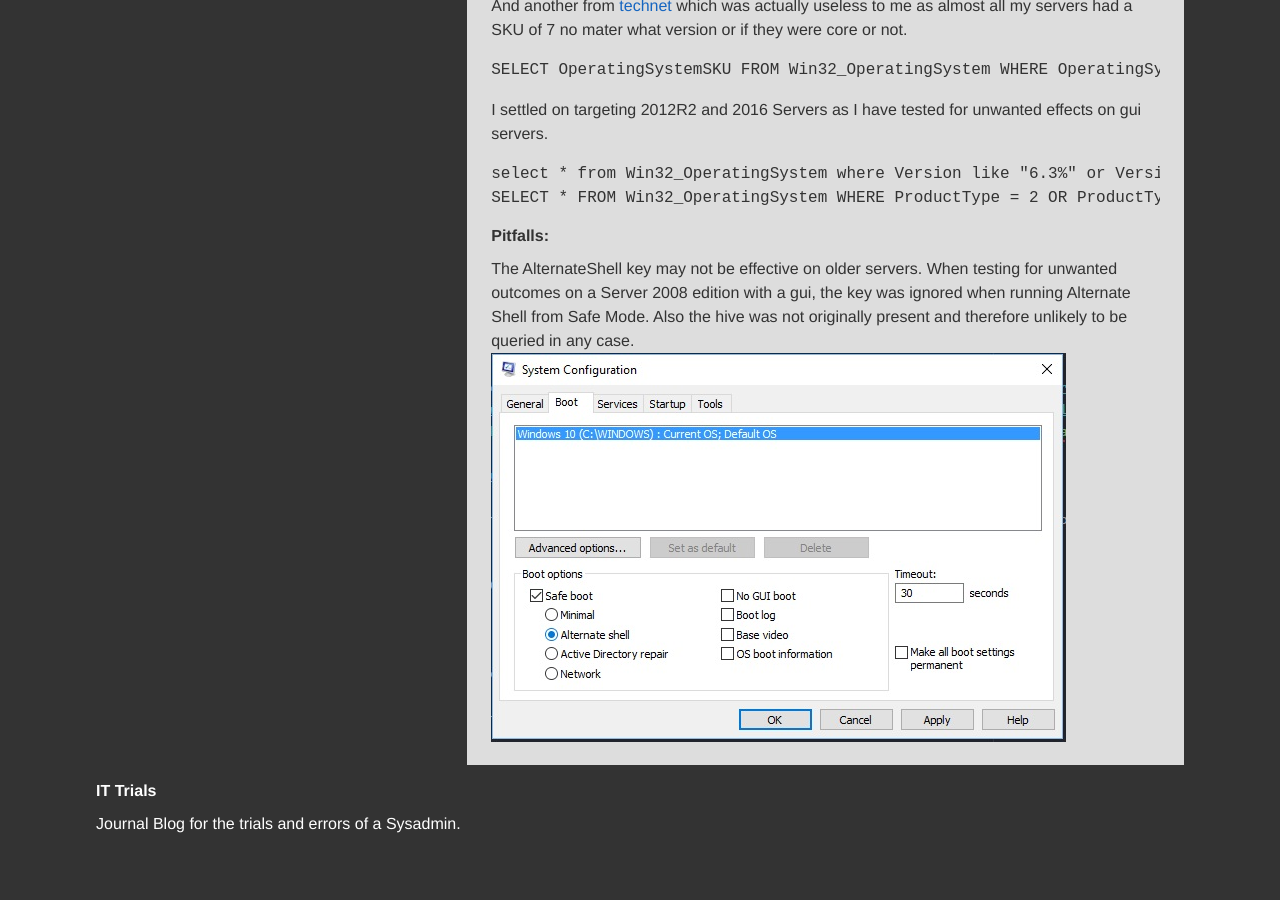
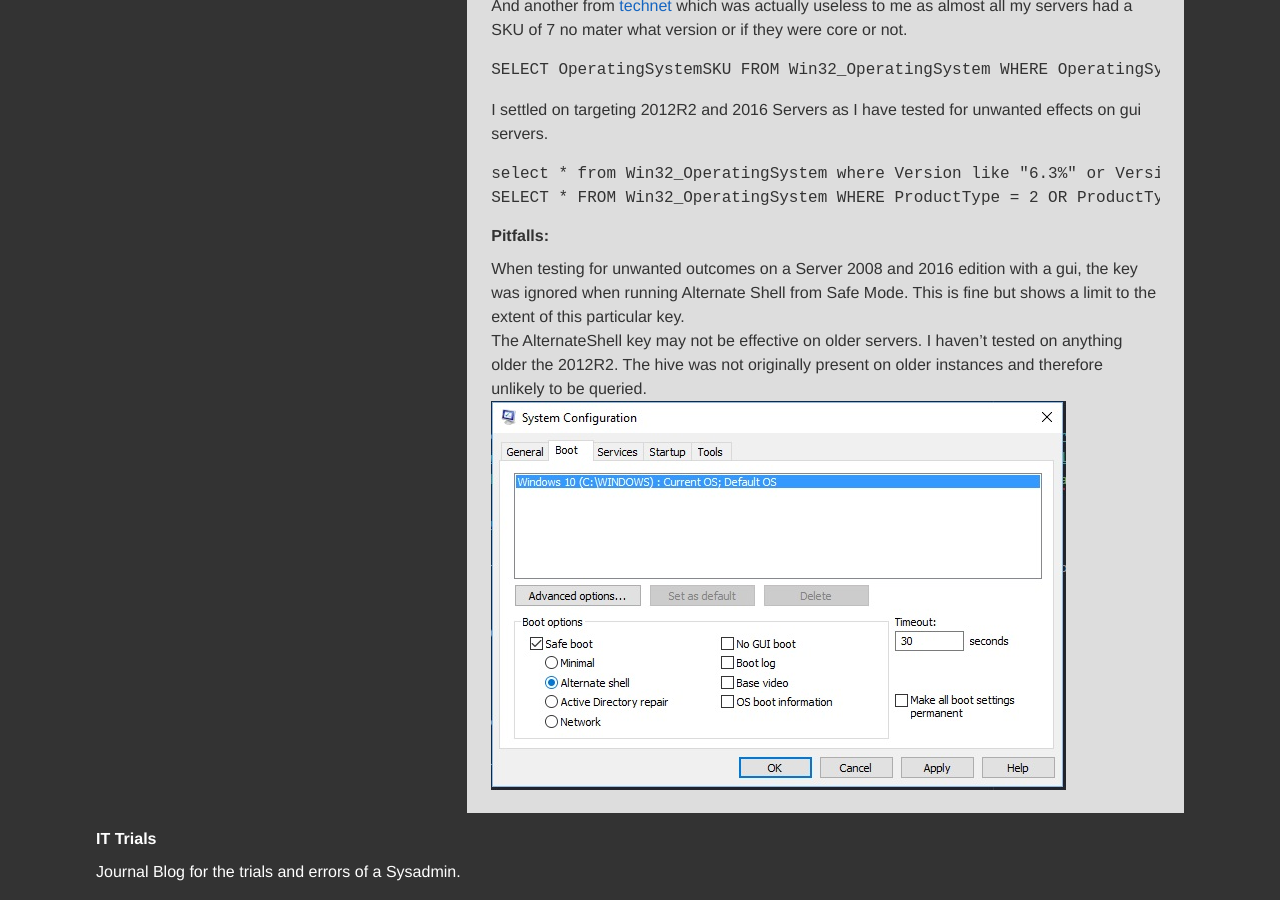
Before and after one commit to IT-trials/IT-trials.github.io, a Jekyll site: the page built from _posts/2017-05-17-set-powershell-as-default-shell-for-server-core.markdown, in a window 1280 px wide and 900 px high, scrolled down 1514 px. Built offline with Jekyll 4.4.1, drawn with Linux system fonts in a browser that asks for light colours; comment, search, counter and statistics services are not loaded.

Commit message:
Update 2017-05-17-set-powershell-as-default-shell-for-server-core.markdown

```diff
--- a/_posts/2017-05-17-set-powershell-as-default-shell-for-server-core.markdown
+++ b/_posts/2017-05-17-set-powershell-as-default-shell-for-server-core.markdown
@@ -41,5 +41,6 @@
     SELECT * FROM Win32_OperatingSystem WHERE ProductType = 2 OR ProductType = 3
 
 ## Pitfalls:
--  The AlternateShell key may not be effective on older servers.  When testing for unwanted outcomes on a Server 2008 edition with a gui, the key was ignored when running Alternate Shell from Safe Mode. Also the hive was not originally present and therefore unlikely to be queried in any case.
+-  When testing for unwanted outcomes on a Server 2008 and 2016 edition with a gui, the key was ignored when running Alternate Shell from Safe Mode.  This is fine but shows a limit to the extent of this particular key.
+-  The AlternateShell key may not be effective on older servers.  I haven't tested on anything older the 2012R2.  The hive was not originally present on older instances and therefore unlikely to be queried.
 ![]({{ site.github.url }}/assets/images/17/safeMode.jpg)
```
